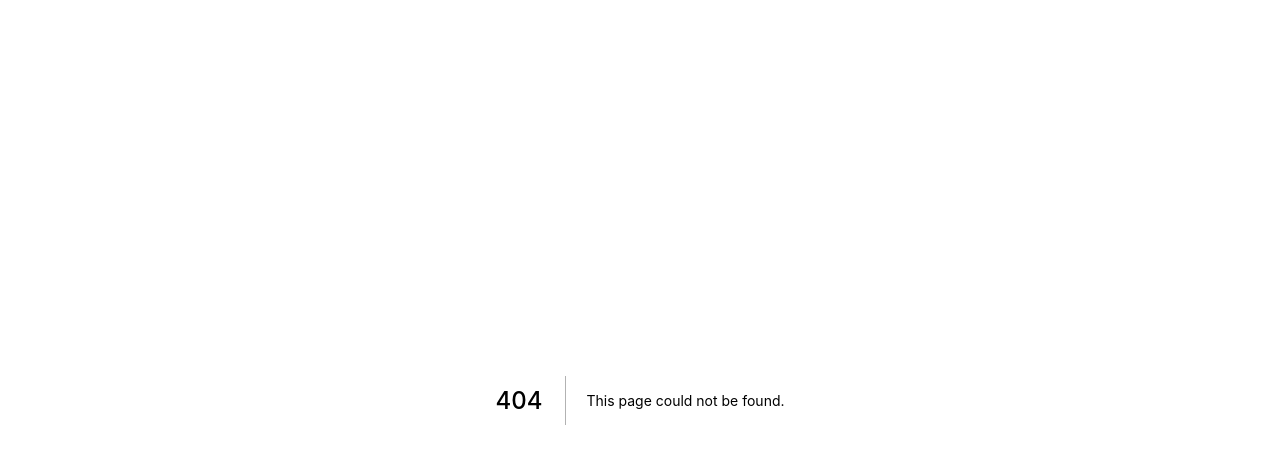
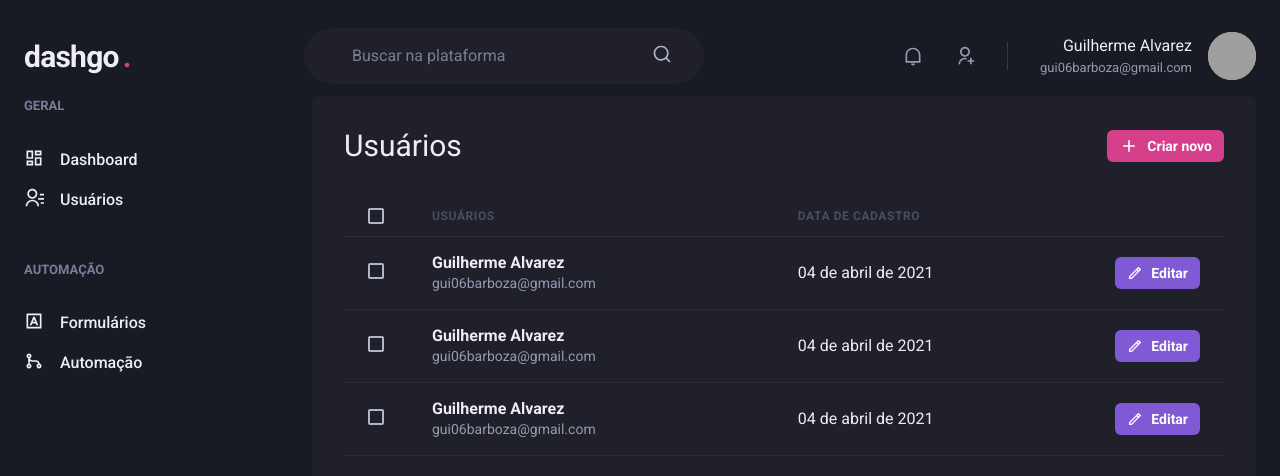
Before and after one commit to GuilhermeAlvarez-00/dashgo-ignite, a Next.js app: page /users in a window 1280 px wide. Before the commit this address had no page. Shown: the top 476 px of the page. Built offline with nearby package versions, Linux system fonts and the light colour scheme; grey boxes are pictures that could not be loaded.

Commit message:
criando pagina lista de usuarios

```diff
--- /dev/null
+++ b/src/pages/users/index.tsx
@@ -0,0 +1,124 @@
+import { Box, Button, Checkbox, Flex, Heading, Icon, Table, Tbody, Td, Th, Thead, Tr, Text } from "@chakra-ui/react";
+import { RiAddLine, RiPencilLine } from "react-icons/ri";
+import { Header } from "../../components/Header";
+import { Sidebar } from "../../components/Sidebar";
+
+export default function UserList() {
+  return (
+    <Box>
+      <Header />
+
+      <Flex w="100%" mu="6" maxWidth={1480} mx="auto" px="6">
+        <Sidebar />
+
+        <Box flex="1" borderRadius={8} bg="gray.800" p="8">
+          <Flex mb="8" justify="space-between" align="center">
+            <Heading size="lg" fontWeight="normal">Usuários</Heading>
+
+            <Button
+              as="a"
+              size="sm"
+              fontSize="sm"
+              colorScheme="pink"
+              leftIcon={<Icon
+              as={RiAddLine} fontSize="20"
+              />}
+            >
+              Criar novo
+            </Button>
+          </Flex>
+
+          <Table colorScheme="whiteAlpha">
+            <Thead>
+              <Tr>
+                <Th px="6" color="gray.300" width="8">
+                  <Checkbox colorScheme="pink" />
+                </Th>
+                <Th>Usuários</Th>
+                <Th>Data de cadastro</Th>
+                <Th width="8"></Th>
+              </Tr>
+            </Thead>
+            <Tbody>
+              <Tr>
+                <Td px="6">
+                  <Checkbox colorScheme="pink" />
+                </Td>
+                <Td>
+                  <Box>
+                    <Text fontWeight="bold">Guilherme Alvarez</Text>
+                    <Text fontSize="sm" color="gray.300">gui06barboza@gmail.com</Text>
+                  </Box>
+                </Td>
+                <Td>04 de abril de 2021</Td>
+                <Td>
+                  <Button
+                    as="a"
+                    size="sm"
+                    fontSize="sm"
+                    colorScheme="purple"
+                    leftIcon={<Icon
+                    as={RiPencilLine} fontSize="16"
+                    />}
+                  >
+                    Editar
+                  </Button>
+                </Td>
+              </Tr>
+              <Tr>
+                <Td px="6">
+                  <Checkbox colorScheme="pink" />
+                </Td>
+                <Td>
+                  <Box>
+                    <Text fontWeight="bold">Guilherme Alvarez</Text>
+                    <Text fontSize="sm" color="gray.300">gui06barboza@gmail.com</Text>
+                  </Box>
+                </Td>
+                <Td>04 de abril de 2021</Td>
+                <Td>
+                  <Button
+                    as="a"
+                    size="sm"
+                    fontSize="sm"
+                    colorScheme="purple"
+                    leftIcon={<Icon
+                    as={RiPencilLine} fontSize="16"
+                    />}
+                  >
+                    Editar
+                  </Button>
+                </Td>
+              </Tr>
+              <Tr>
+                <Td px="6">
+                  <Checkbox colorScheme="pink" />
+                </Td>
+                <Td>
+                  <Box>
+                    <Text fontWeight="bold">Guilherme Alvarez</Text>
+                    <Text fontSize="sm" color="gray.300">gui06barboza@gmail.com</Text>
+                  </Box>
+                </Td>
+                <Td>04 de abril de 2021</Td>
+                <Td>
+                  <Button
+                    as="a"
+                    size="sm"
+                    fontSize="sm"
+                    colorScheme="purple"
+                    leftIcon={<Icon
+                    as={RiPencilLine} fontSize="16"
+                    />}
+                  >
+                    Editar
+                  </Button>
+                </Td>
+              </Tr>
+            </Tbody>
+          </Table>
+        </Box>
+      </Flex>
+    </Box>
+  )
+}
```
